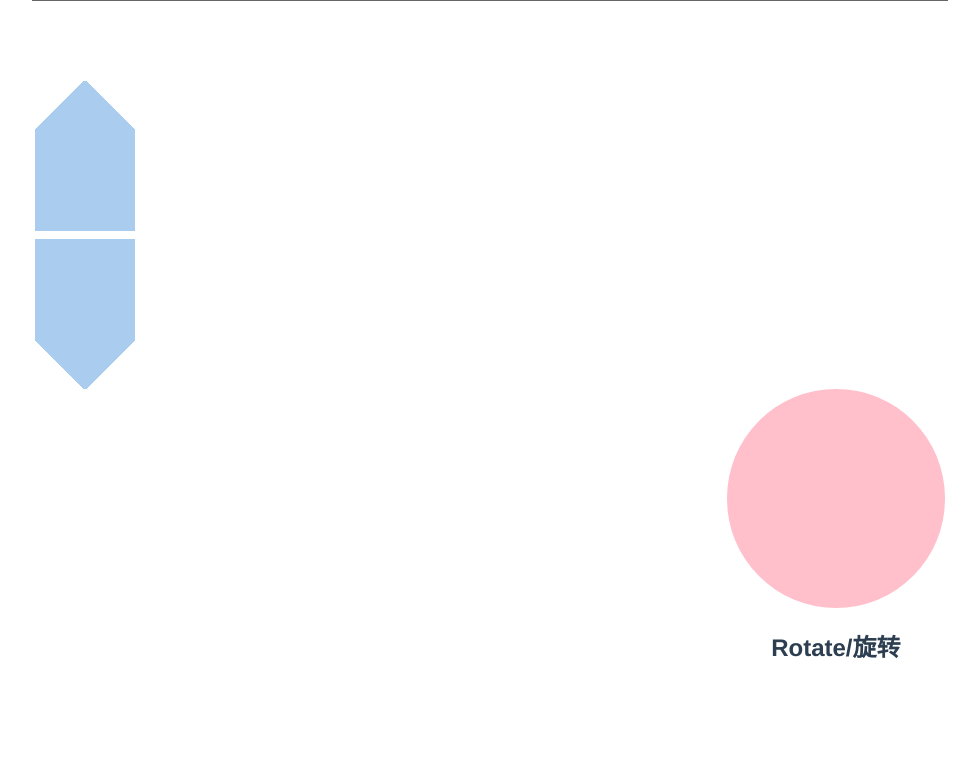
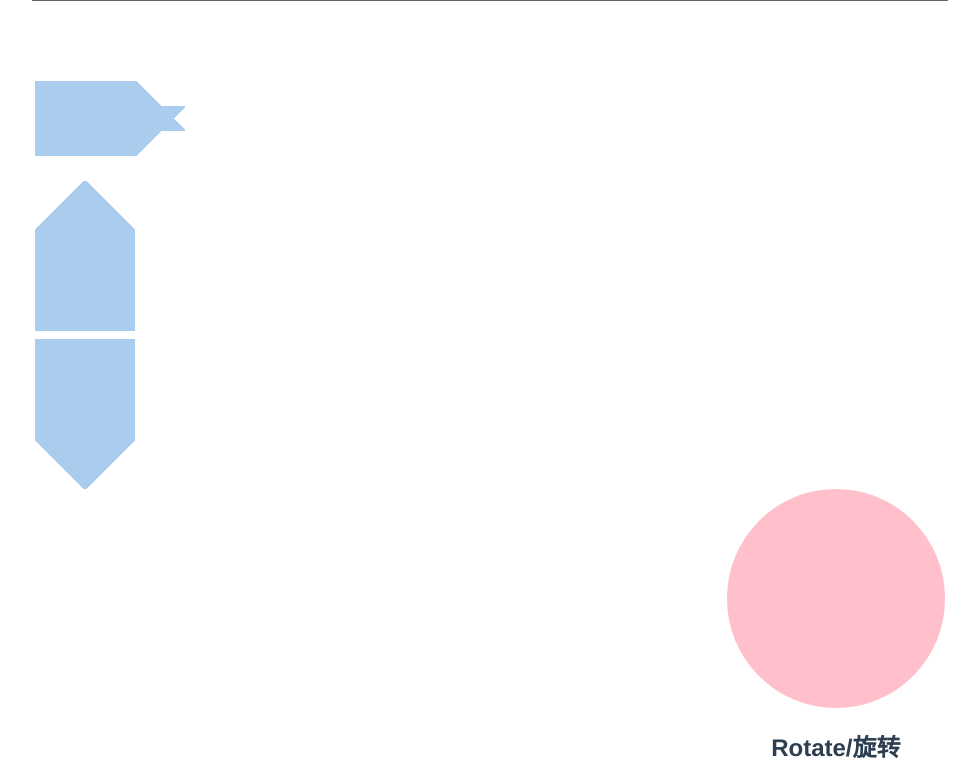
Before and after one commit to tuzilingdang/2d-tetris, a Vue app: page / in a window 1280 px wide. Shown: the part 1360-2143 px from the top of the page, without its empty margins (150-1129 px from the left). Before the commit the page ends 2043 px from the top, so only its background shows below. Built offline with nearby package versions, Linux system fonts and the light colour scheme.

Commit message:
feat(component): keyboard 左箭头

```diff
--- a/src/components/keyboard/keyboard.less
+++ b/src/components/keyboard/keyboard.less
@@ -5,7 +5,11 @@
     margin: 10vh auto;
     .arrows {
         .left {
-
+            width: 150px;
+            height: 100px;
+            background: linear-gradient(-45deg, transparent 34px, #ace 0) right, linear-gradient(-135deg, transparent 34px, #ace 0) top right;
+            background-size: 100% 50%;
+            background-repeat: no-repeat;
         }
         .up {
             width: 100px;
```
